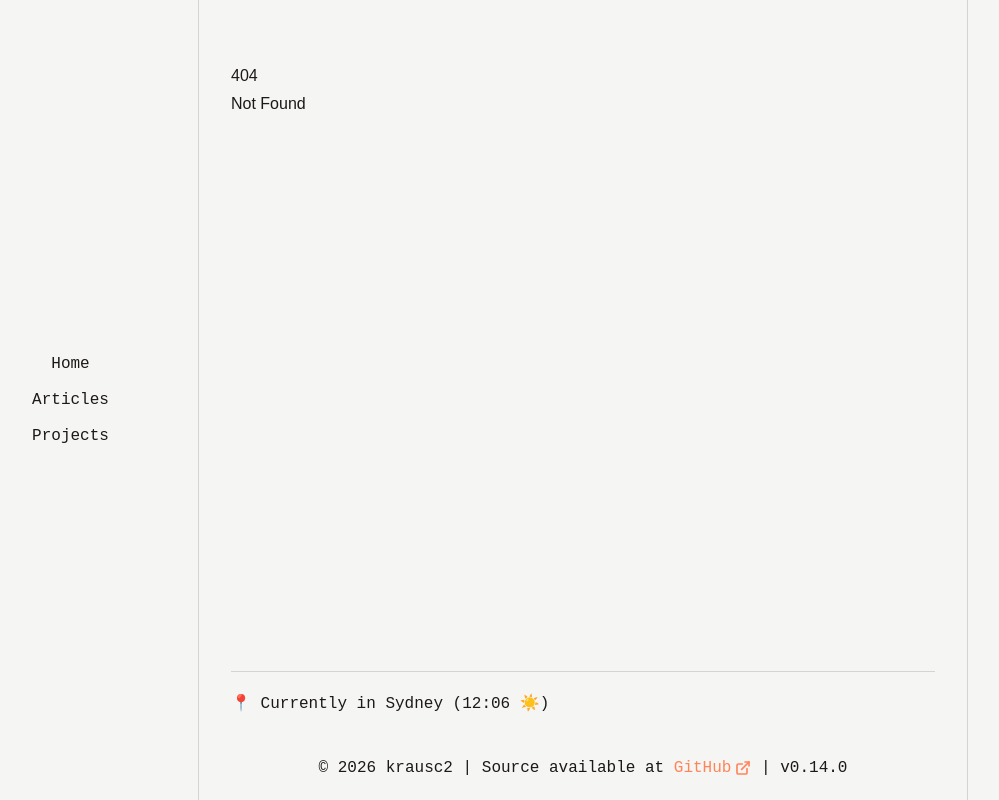
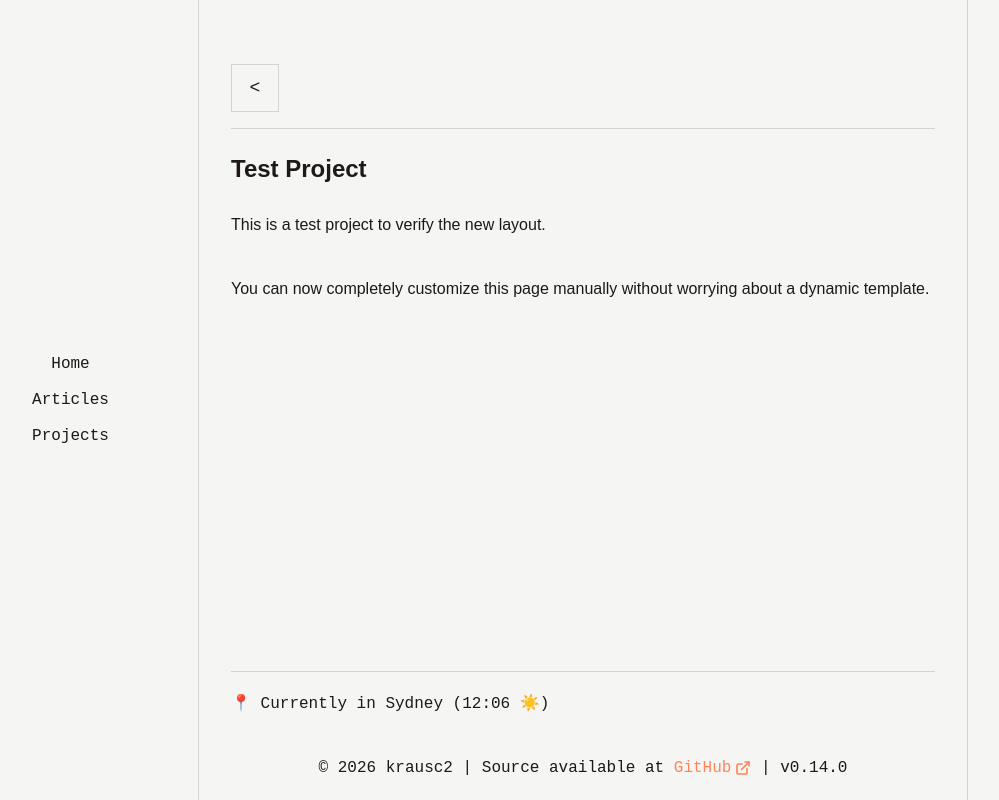
Before and after one commit to krausc2/kc2.dev, a SvelteKit app: page /projects/test-project in a window 1280 px wide. Before the commit this address had no page. Shown: the whole page, without its empty margins (57-1056 px from the left). Built offline with nearby package versions, Linux system fonts and the light colour scheme.

Commit message:
feat: add logic for projects slug

```diff
--- a/src/routes/+layout.svelte
+++ b/src/routes/+layout.svelte
@@ -3,6 +3,8 @@
 	import favicon from "$lib/assets/favicon.svg";
 	import { Button } from "$lib/components/ui/button";
 	import External from "$lib/components/ui/svg-icons/External.svelte";
+	import LinkedIn from "$lib/components/ui/svg-icons/LinkedIn.svelte";
+	import GitHub from "$lib/components/ui/svg-icons/GitHub.svelte";
 	import { page } from "$app/state";
 	import { fade } from "svelte/transition";
 	import { createClock } from "$lib/clock.svelte";
@@ -116,7 +118,7 @@
 							out:fade={{ duration: 150 }}
 						>
 							<!-- Convert this to multiple +layout.svelte files, current way is not idiomatic for Svelte -->
-							{#if page.url.pathname === "/" || page.url.pathname === "/articles"}
+							{#if page.url.pathname === "/" || page.url.pathname === "/articles" || page.url.pathname === "/projects"}
 								{@render children()}
 							{:else}
 								<div class="mx-auto flex w-full max-w-[100ch] flex-col px-8 pt-16">
@@ -126,6 +128,8 @@
 
 							<div class="mx-auto mt-auto w-full max-w-[100ch] px-8">
 								<footer class="border-t pt-4 pb-4 font-mono">
+									<!-- <LinkedIn class="text-stone-900" /> -->
+									<!-- <GitHub class="text-stone-900" /> -->
 									<p>
 										📍 Currently in Sydney ({clock.hours}<span class="blink">:</span>{clock.minutes}
 										{clock.emoji})
--- a/src/routes/projects/+page.svelte
+++ b/src/routes/projects/+page.svelte
@@ -1,18 +1,25 @@
 <script lang="ts">
 	import { onMount } from "svelte";
+	import { fade } from "svelte/transition";
 	import { env } from "$env/dynamic/public";
 	import External from "$lib/components/ui/svg-icons/External.svelte";
+	import type { Project } from "./data/projects";
 
 	let emailAddress = $state("[EMAIL PROTECTED]");
 	let emailHref = $state("");
+	let projects: Project[] | null = $state(null);
 
-	onMount(() => {
+	onMount(async () => {
 		emailAddress = env.PUBLIC_EMAIL;
 		emailHref = `mailto:${env.PUBLIC_EMAIL}`;
+
+		const res = await fetch("/projects/data");
+		projects = await res.json();
 	});
 </script>
 
-<section class="mb-32 flex flex-col">
+<section class="mb-32">
+	<div class="mx-auto max-w-[100ch] px-8 pt-16">
 		<p class="border-b pb-4 text-5xl leading-none font-bold">projects</p>
 
 		<div class="flex flex-col gap-8 border-b border-stone-300 pt-4 pb-4">
@@ -34,4 +41,36 @@
 				> and I'll gladly credit your contribution.
 			</p>
 		</div>
+	</div>
+
+	<div class="grid">
+		{#if !projects}
+			<div
+				class="col-start-1 row-start-1 mx-auto max-w-[100ch] animate-pulse px-8 pt-12"
+				out:fade={{ duration: 300 }}
+			>
+				There is no server error. Your internet just genuinely sucks...
+			</div>
+		{:else}
+			<div class="col-start-1 row-start-1 pt-8">
+				{#each projects as project, i (project.slug)}
+					<a
+						href="/projects/{project.slug}"
+						class="group relative block py-4"
+						in:fade|global={{ duration: 300, delay: 300 + i * 150 }}
+					>
+						<div
+							class="pointer-events-none absolute inset-0 z-0 transform-gpu bg-linear-to-r from-white to-stone-100 opacity-0 transition-opacity duration-700 group-hover:opacity-100 group-hover:duration-200"
+						></div>
+						<div class="relative z-10 mx-auto max-w-[100ch] px-8">
+							<p>{project.title}</p>
+							<div class="flex flex-col md:flex-row md:items-baseline md:justify-between">
+								<p class="font-mono text-sm text-custom-coral">#{project.tag}</p>
+							</div>
+						</div>
+					</a>
+				{/each}
+			</div>
+		{/if}
+	</div>
 </section>
--- /dev/null
+++ b/src/routes/projects/data/+server.ts
@@ -0,0 +1,7 @@
+import { json } from "@sveltejs/kit";
+import { projects } from "./projects";
+import type { RequestHandler } from "./$types";
+
+export const GET: RequestHandler = async () => {
+	return json(projects);
+};
--- /dev/null
+++ b/src/routes/projects/data/projects.ts
@@ -0,0 +1,15 @@
+export interface Project {
+	slug: string;
+	title: string;
+	tag: string;
+	description: string;
+}
+
+export const projects: Project[] = [
+	{
+		slug: "test-project",
+		title: "Test Project",
+		tag: "svelte",
+		description: "This is a test project to verify the layout."
+	}
+];
--- /dev/null
+++ b/src/routes/projects/test-project/+page.svelte
@@ -0,0 +1,19 @@
+<script lang="ts">
+	import BackButton from "$lib/components/ui/BackButton.svelte";
+</script>
+
+<div class="relative">
+	<BackButton href="/projects" />
+	<p class="invisible pb-4 text-5xl leading-none font-bold">"title"</p>
+</div>
+
+<article class="mb-16 flex flex-col gap-4 border-t pt-4">
+	<p class="text-2xl font-bold">Test Project</p>
+
+	<div class="article-body">
+		<p>This is a test project to verify the new layout.</p>
+		<p>
+			You can now completely customize this page manually without worrying about a dynamic template.
+		</p>
+	</div>
+</article>
```
Lines whose indentation alone changed are shown as unchanged.
